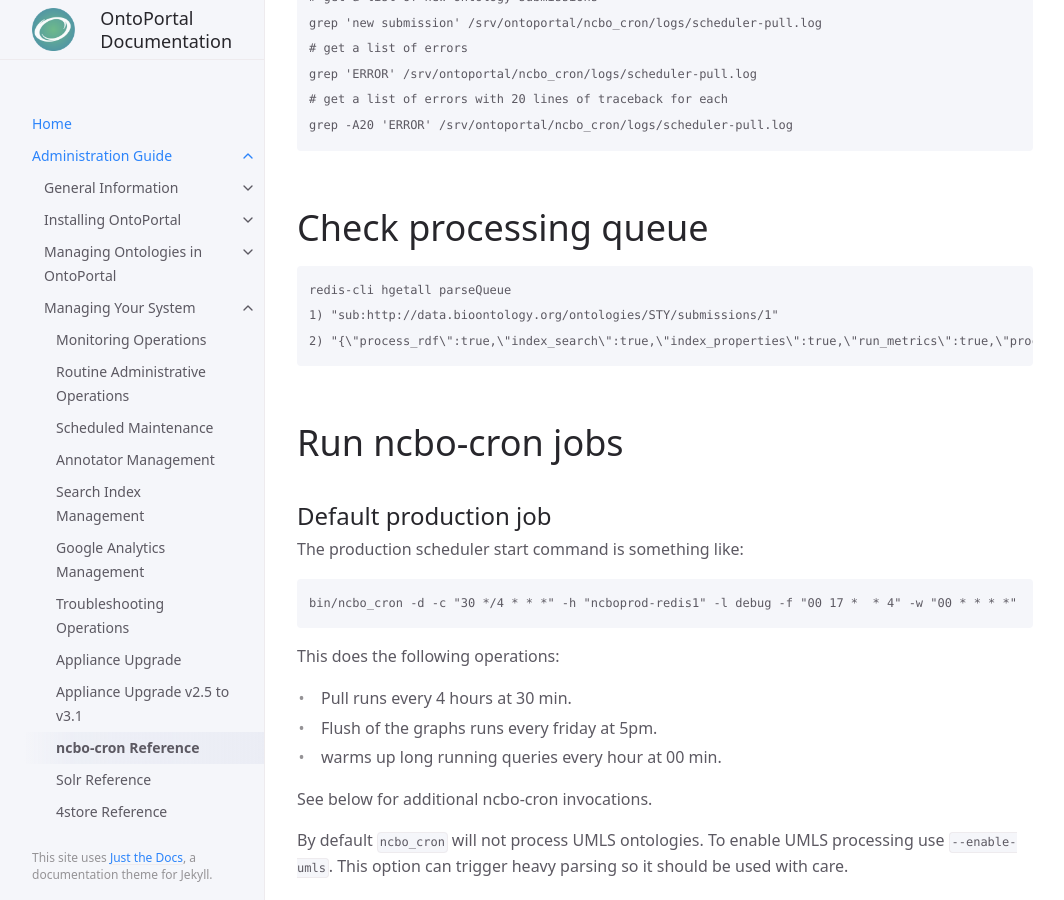
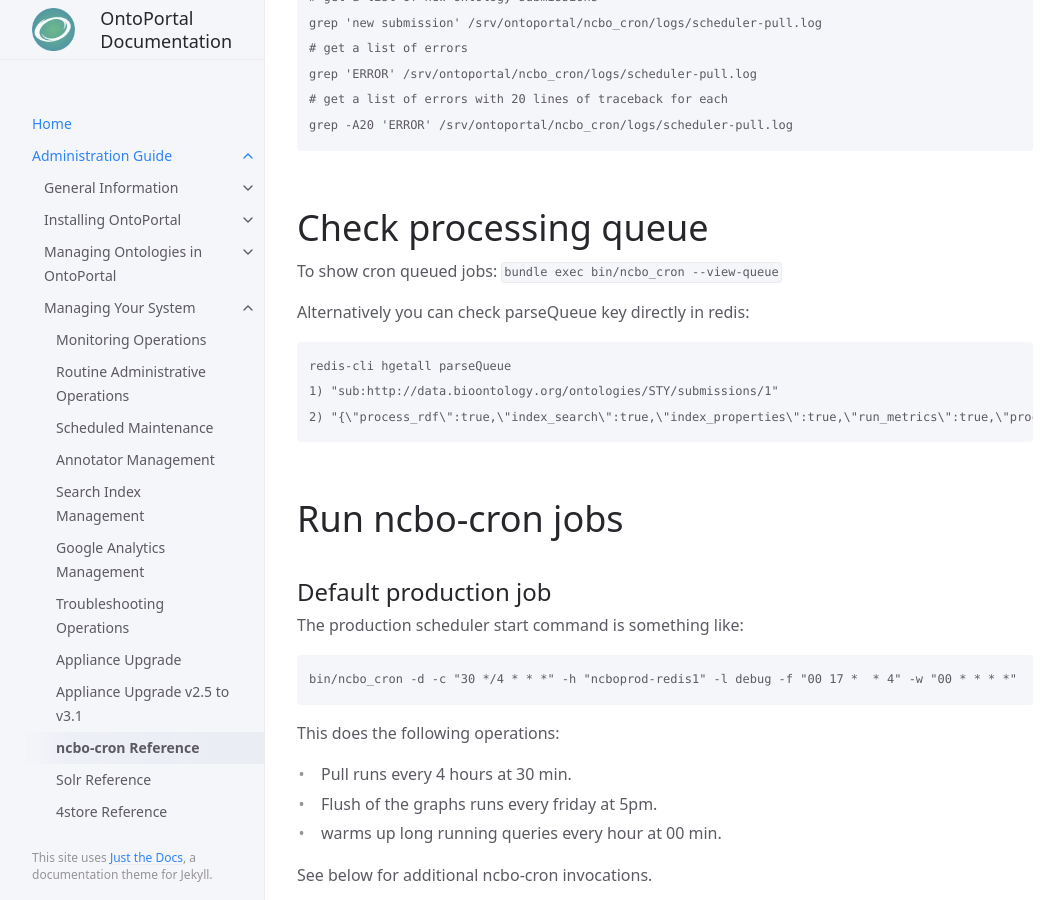
Before and after one commit to ontoportal/documentation, a Jekyll site: the page built from docs/administration-guide/management/reference_ncbo-cron.md, in a window 1280 px wide and 900 px high, scrolled down 521 px. Shown: the whole window, without its empty margins (107-1171 px from the left). Built offline with Jekyll 4.4.1, drawn with Linux system fonts in a browser that asks for light colours.

Commit message:
Clarify instruction on how to check cron job queue

````diff
--- a/docs/administration-guide/management/reference_ncbo-cron.md
+++ b/docs/administration-guide/management/reference_ncbo-cron.md
@@ -31,6 +31,12 @@ grep 'ERROR' /srv/ontoportal/ncbo_cron/logs/scheduler-pull.log
 grep -A20 'ERROR' /srv/ontoportal/ncbo_cron/logs/scheduler-pull.log
 ```
 # Check processing queue
+
+To show cron queued jobs:
+`bundle exec bin/ncbo_cron --view-queue`
+
+Alternatively you can check parseQueue key directly in redis:
+
 ```
 redis-cli hgetall parseQueue
 1) "sub:http://data.bioontology.org/ontologies/STY/submissions/1"
````
